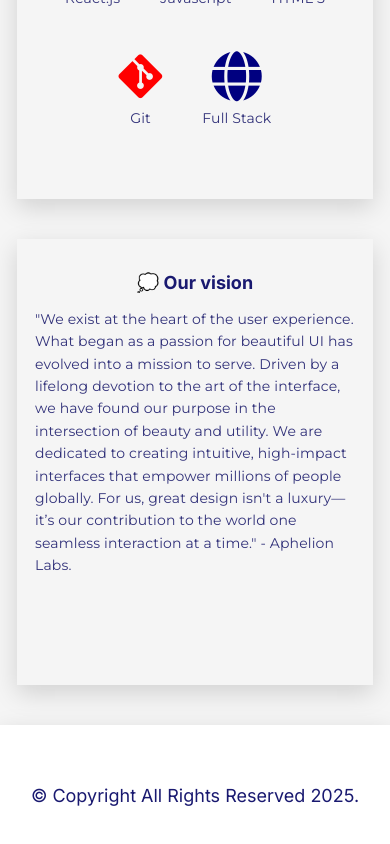
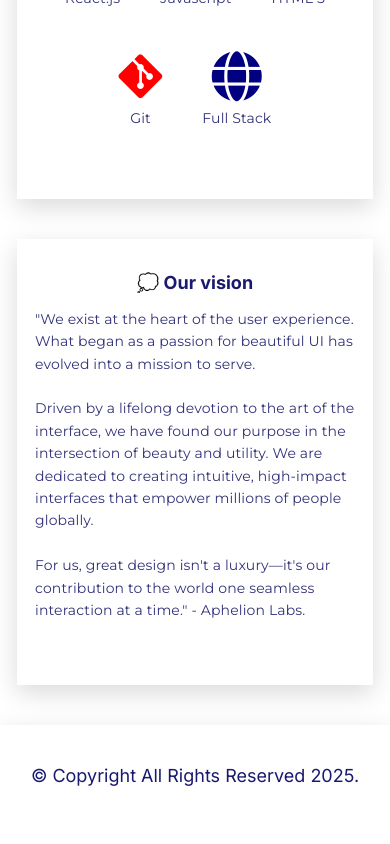
Before and after one commit to abk2191/aphelion-labs, a React (Vite) app: page / in a window 390 px wide. Shown: the part 854-1698 px from the top of the page. Built offline with nearby package versions, Linux system fonts and the light colour scheme; a web font is replaced by a local one.

Commit message:
Added new features

```diff
--- a/src/App.jsx
+++ b/src/App.jsx
@@ -172,13 +172,17 @@ function App() {
           <h2> 💭 Our vision</h2>
           <p>
             "We exist at the heart of the user experience. What began as a
-            passion for beautiful UI has evolved into a mission to serve. Driven
-            by a lifelong devotion to the art of the interface, we have found
-            our purpose in the intersection of beauty and utility. We are
+            passion for beautiful UI has evolved into a mission to serve.
+            <br />
+            <br />
+            Driven by a lifelong devotion to the art of the interface, we have
+            found our purpose in the intersection of beauty and utility. We are
             dedicated to creating intuitive, high-impact interfaces that empower
-            millions of people globally. For us, great design isn't a
-            luxury—it’s our contribution to the world one seamless interaction
-            at a time." - Aphelion Labs.
+            millions of people globally.
+            <br />
+            <br />
+            For us, great design isn't a luxury—it's our contribution to the
+            world one seamless interaction at a time." - Aphelion Labs.
           </p>
         </div>
       </div>
--- a/src/index.css
+++ b/src/index.css
@@ -74,7 +74,7 @@
   height: 100vh;
   background: white;
   color: white;
-  z-index: 999;
+  z-index: 20000;
   /* Initial state - hidden */
   transform: translateX(-100%);
   opacity: 0;
@@ -225,7 +225,7 @@
 
 .navbar {
   position: fixed; /* 👈 key change */
-
+  box-shadow: 0 8px 24px rgba(0, 0, 0, 0.15);
   display: flex;
   align-items: center;
   justify-content: space-between;
@@ -241,7 +241,7 @@ body,
 html {
   margin: 0;
   padding: 0;
-  background-color: whitesmoke;
+  background-color: white;
 }
 
 .brand-name {
@@ -295,6 +295,7 @@ html {
   box-shadow: 0 8px 24px rgba(0, 0, 0, 0.15);
   padding: 20px;
   transition: transform 0.3s ease;
+  background-color: white;
 }
 
 .page-card:active {
@@ -388,4 +389,8 @@ html {
     gap: 40px;
     font-size: 50px;
   }
+
+  .footer {
+    height: 100px;
+  }
 }
```
